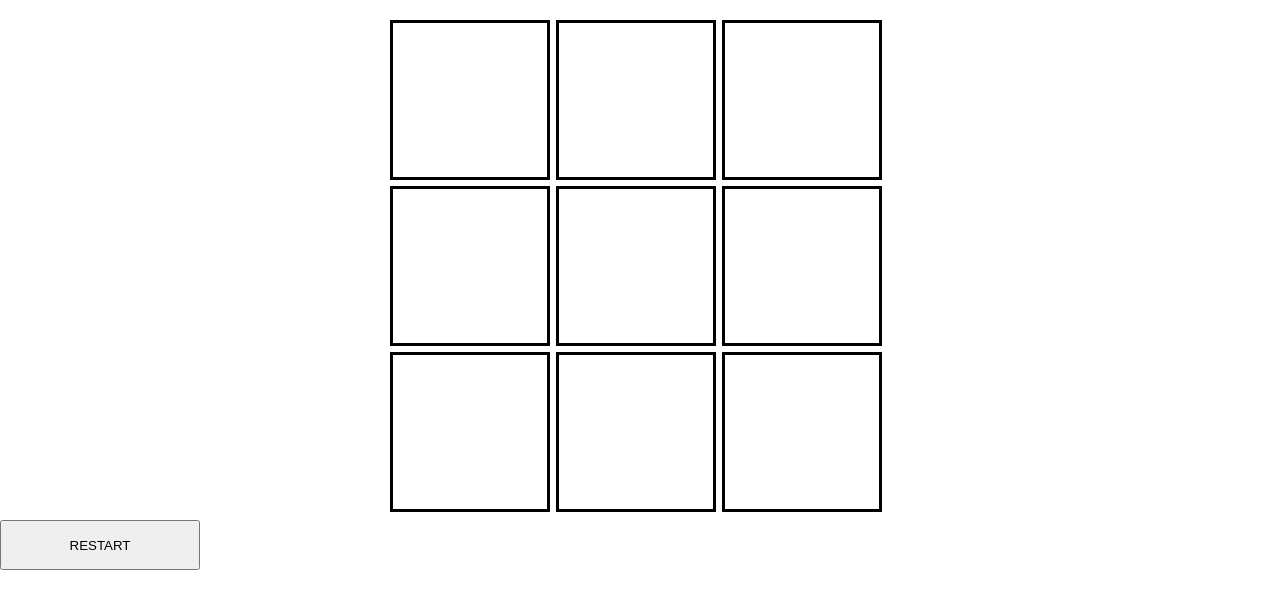
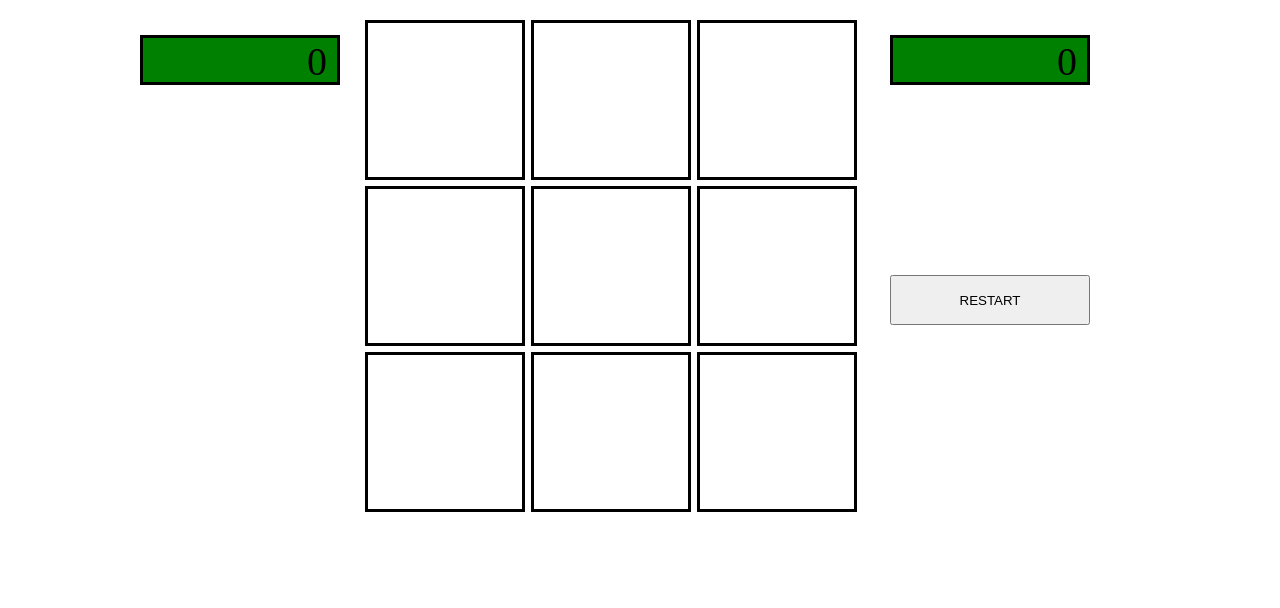
Before and after one commit to li-maksim/TOP_JS_course, a plain HTML site: page tictactoe/index.html in a window 1280 px wide. Drawn offline with Linux system fonts and the light colour scheme.

Commit message:
Added score displays

```diff
--- a/tictactoe/script.js
+++ b/tictactoe/script.js
@@ -90,6 +90,8 @@ const GameLogic = (() => {
             Gameboard.gameboard[6].mark == markX)
         ) {
             alert(`${Player1.name} wins!`);
+            Player1.score++;
+            Display.scoreScreen1.textContent = Player1.score;
         } else if ((Gameboard.gameboard[0].mark == markO &&
             Gameboard.gameboard[1].mark == markO &&
             Gameboard.gameboard[2].mark == markO) ||
@@ -115,7 +117,9 @@ const GameLogic = (() => {
             Gameboard.gameboard[4].mark == markO &&
             Gameboard.gameboard[6].mark == markO)
         ) {
-            alert((`${Player2.name} wins!`))
+            alert(`${Player2.name} wins!`);
+            Player2.score++;
+            Display.scoreScreen2.textContent = Player2.score;
         };
     };
 
@@ -180,7 +184,18 @@ const Display = (() => {
     restartBtn.addEventListener('click', restartFn);
     container.appendChild(restartBtn);
 
-    return {sectors, restartFn}
+    const scoreScreen1 = document.createElement('div');
+    scoreScreen1.setAttribute('class', 'screen');
+    scoreScreen1.setAttribute('id', 'screen1');
+    scoreScreen1.textContent = Player1.score;
+    const scoreScreen2 = document.createElement('div');
+    scoreScreen2.setAttribute('class', 'screen');
+    scoreScreen2.setAttribute('id', 'screen2');
+    scoreScreen2.textContent = Player2.score;
+    container.appendChild(scoreScreen1);
+    container.appendChild(scoreScreen2);
+
+    return {sectors, restartFn, scoreScreen1, scoreScreen2};
 
 })();
 
--- a/tictactoe/style.css
+++ b/tictactoe/style.css
@@ -2,11 +2,21 @@ body {
     margin: 0;
 }
 
+.container {
+    max-width: 1000px;
+    display: grid;
+    grid-template-columns: 200px 500px 200px;
+    grid-template-rows: repeat(2, 250px);
+    gap: 25px;
+    margin: 0 auto;
+}
+
 .board {
+    grid-column: 2 / 2;
+    grid-row: 1 / 2;
     height: 500px;
     width: 500px;
     display: grid;
-    margin: 0 auto;
     margin-top: 20px;
     grid-template-columns: repeat(3, 160px);
     grid-template-rows: repeat(3, 160px);
@@ -24,7 +34,31 @@ body {
 }
 
 .restart_btn {
+    grid-column: 3 / 3;
+    grid-row: 2 / 2;
     height: 50px;
     width: 200px;
     text-transform: uppercase;
 }
+
+.screen {
+    margin-top: 35px;
+    box-sizing: border-box;
+    padding-right: 10px;
+    grid-row: 1 / 1;
+    display: block;
+    height: 50px;
+    width: 200px;
+    background-color: green;
+    text-align: right;
+    font-size: 2.5rem;
+    border: solid black;
+}
+
+#screen1 {
+    grid-column: 1 / 1;
+}
+
+#screen2 {
+    grid-column: 3 / 3;
+}
```
